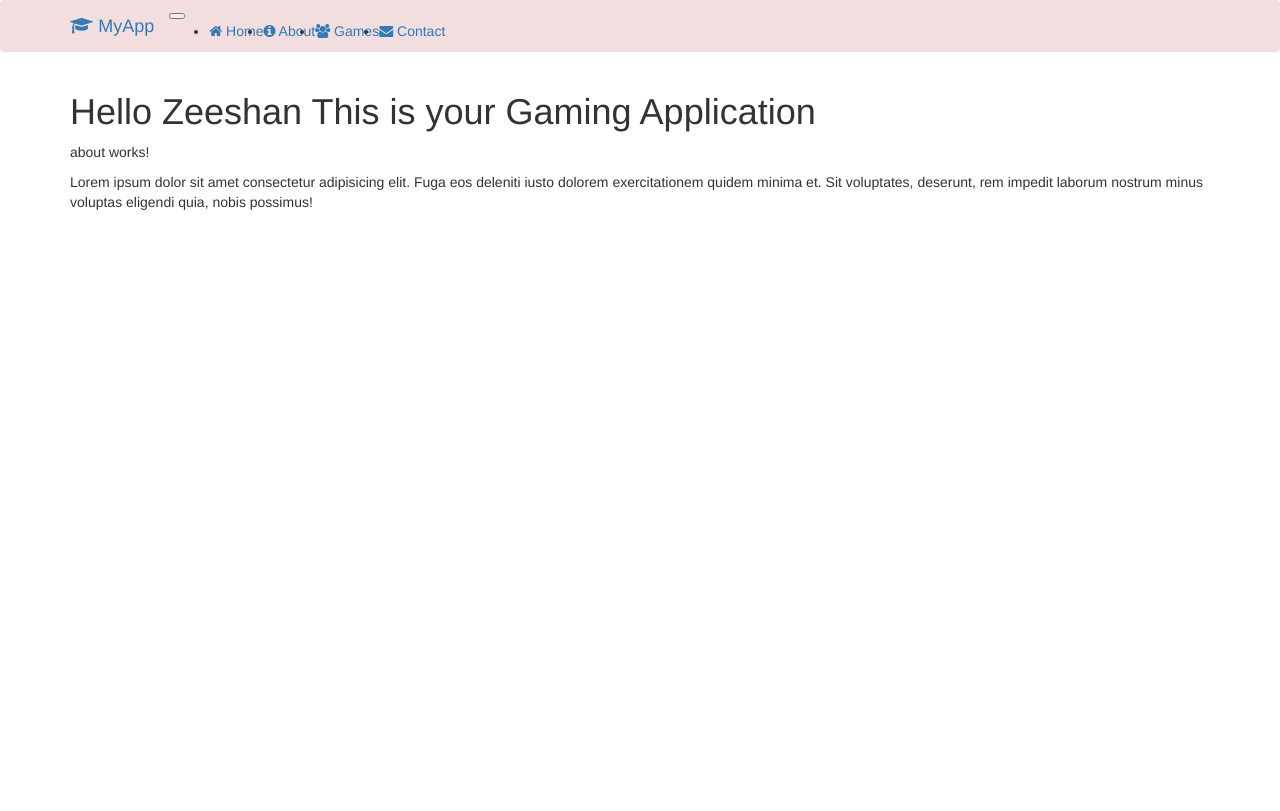
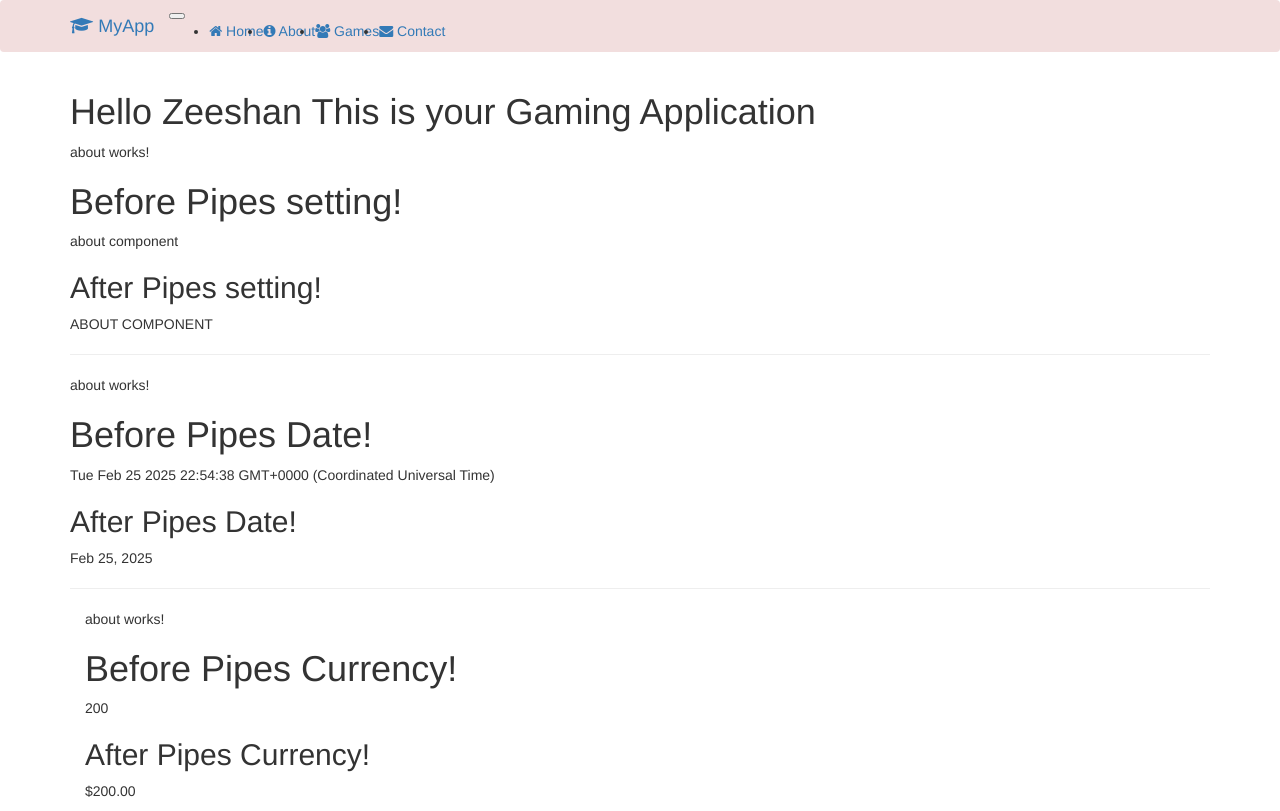
Before and after one commit to Zeeshan-eng-tech/Angular, an Angular app: page /about in a window 1280 px wide. Built offline with nearby package versions, Linux system fonts and the light colour scheme.

Commit message:
Update about.component.html

```diff
--- a/src/app/components/about/about.component.html
+++ b/src/app/components/about/about.component.html
@@ -1,4 +1,21 @@
-<div>
+<div class="container-lg-6">
 <p>about works!</p>
-<p>Lorem ipsum dolor sit amet consectetur adipisicing elit. Fuga eos deleniti iusto dolorem exercitationem quidem minima et. Sit voluptates, deserunt, rem impedit laborum nostrum minus voluptas eligendi quia, nobis possimus!</p>
+<h1>Before Pipes setting! </h1>
+<p>{{title}}</p>
+<h2>After Pipes setting!</h2>
+<p>{{title | uppercase }}</p>
+<hr />
+<p>about works!</p>
+<h1>Before Pipes Date! </h1>
+<p>{{today}}</p>
+<h2>After Pipes Date!</h2>
+<p>{{today| date }}</p>
 </div>
+<hr />
+<div class="col-lg-6">
+    <p>about works!</p>
+    <h1>Before Pipes Currency! </h1>
+    <p>{{price}}</p>
+    <h2>After Pipes Currency!</h2>
+    <p>{{ price| currency }}</p>
+</div>
--- a/src/app/components/about/about.component.ts
+++ b/src/app/components/about/about.component.ts
@@ -1,11 +1,15 @@
+import { CurrencyPipe, DatePipe, UpperCasePipe } from '@angular/common';
 import { Component } from '@angular/core';
 
 @Component({
   selector: 'app-about',
-  imports: [],
+  standalone: true,
+  imports: [UpperCasePipe,DatePipe,CurrencyPipe],
   templateUrl: './about.component.html',
   styleUrl: './about.component.css'
 })
 export class AboutComponent {
-
+   title: string = "about component";
+   today: any = new Date ();
+   price: any = 200;
 }
```
